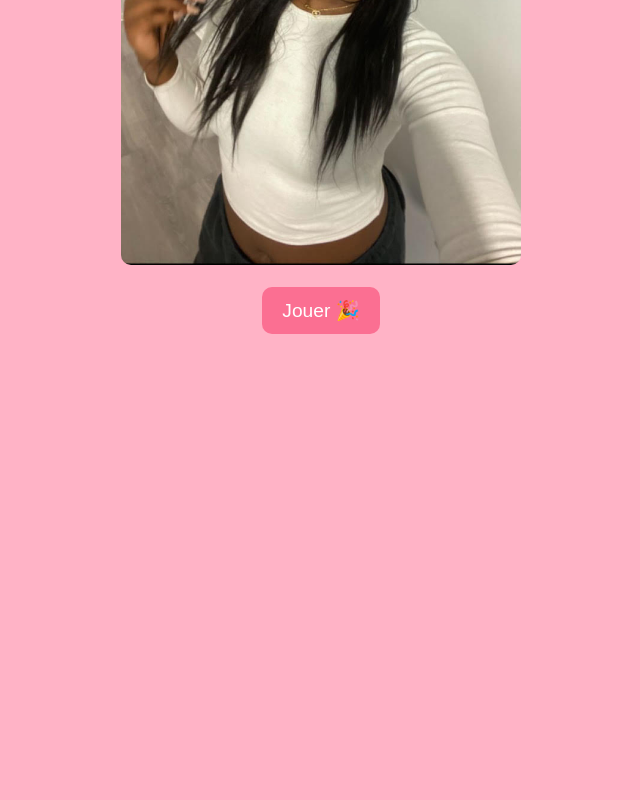
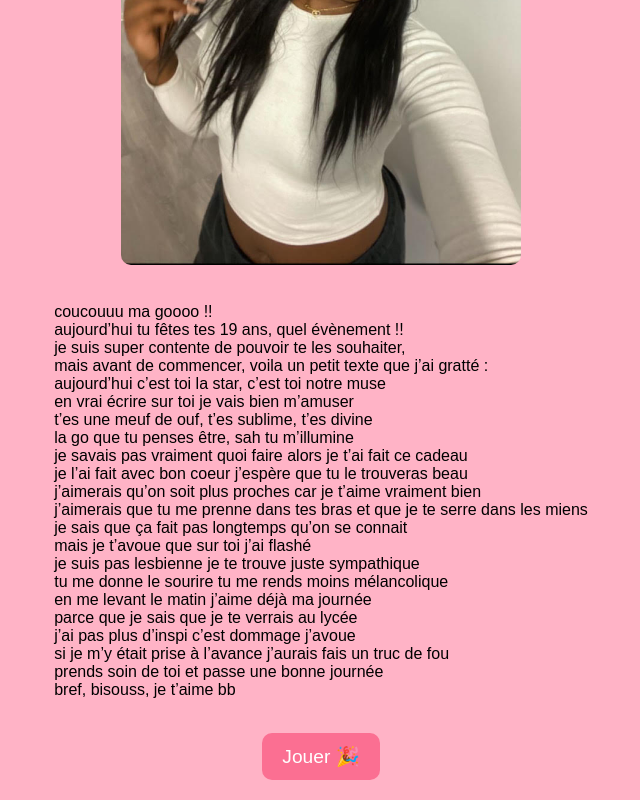
Before and after one commit to melpal/anniv-cynthia, a plain HTML site: page index.html in a window 1280 px wide. Shown: the part 351-1151 px from the top of the page, without its empty margins (319-959 px from the left). Before the commit the page ends 800 px from the top, so only its background shows below. Drawn offline with Linux system fonts and the light colour scheme; a web font is replaced by a local one.

Commit message:
Update index.html

```diff
--- a/index.html
+++ b/index.html
@@ -134,6 +134,31 @@
       <img src="photo.jpg" alt="photo" />
     </div>
 
+    <p>
+     coucouuu ma goooo !!<br>
+     aujourd’hui tu fêtes tes 19 ans, quel évènement !!<br>
+     je suis super contente de pouvoir te les souhaiter,<br>
+     mais avant de commencer, voila un petit texte que j’ai gratté :<br>
+     aujourd’hui c’est toi la star, c’est toi notre muse<br>
+     en vrai écrire sur toi je vais bien m’amuser<br>
+     t’es une meuf de ouf, t’es sublime, t’es divine<br>
+     la go que tu penses être, sah tu m’illumine<br>
+     je savais pas vraiment quoi faire alors je t’ai fait ce cadeau<br>
+     je l’ai fait avec bon coeur j’espère que tu le trouveras beau<br>
+     j’aimerais qu’on soit plus proches car je t’aime vraiment bien<br>
+     j’aimerais que tu me prenne dans tes bras et que je te serre dans les miens<br>
+     je sais que ça fait pas longtemps qu’on se connait<br>
+     mais je t’avoue que sur toi j’ai flashé<br>
+     je suis pas lesbienne je te trouve juste sympathique<br>
+     tu me donne le sourire tu me rends moins mélancolique<br>
+     en me levant le matin j’aime déjà ma journée<br>
+     parce que je sais que je te verrais au lycée<br>
+     j’ai pas plus d’inspi c’est dommage j’avoue<br>
+     si je m’y était prise à l’avance j’aurais fais un truc de fou<br>
+     prends soin de toi et passe une bonne journée<br>
+     bref, bisouss, je t’aime bb
+    </p>
+
     <button id="play-btn">Jouer 🎉</button>
   </div>
 
```
